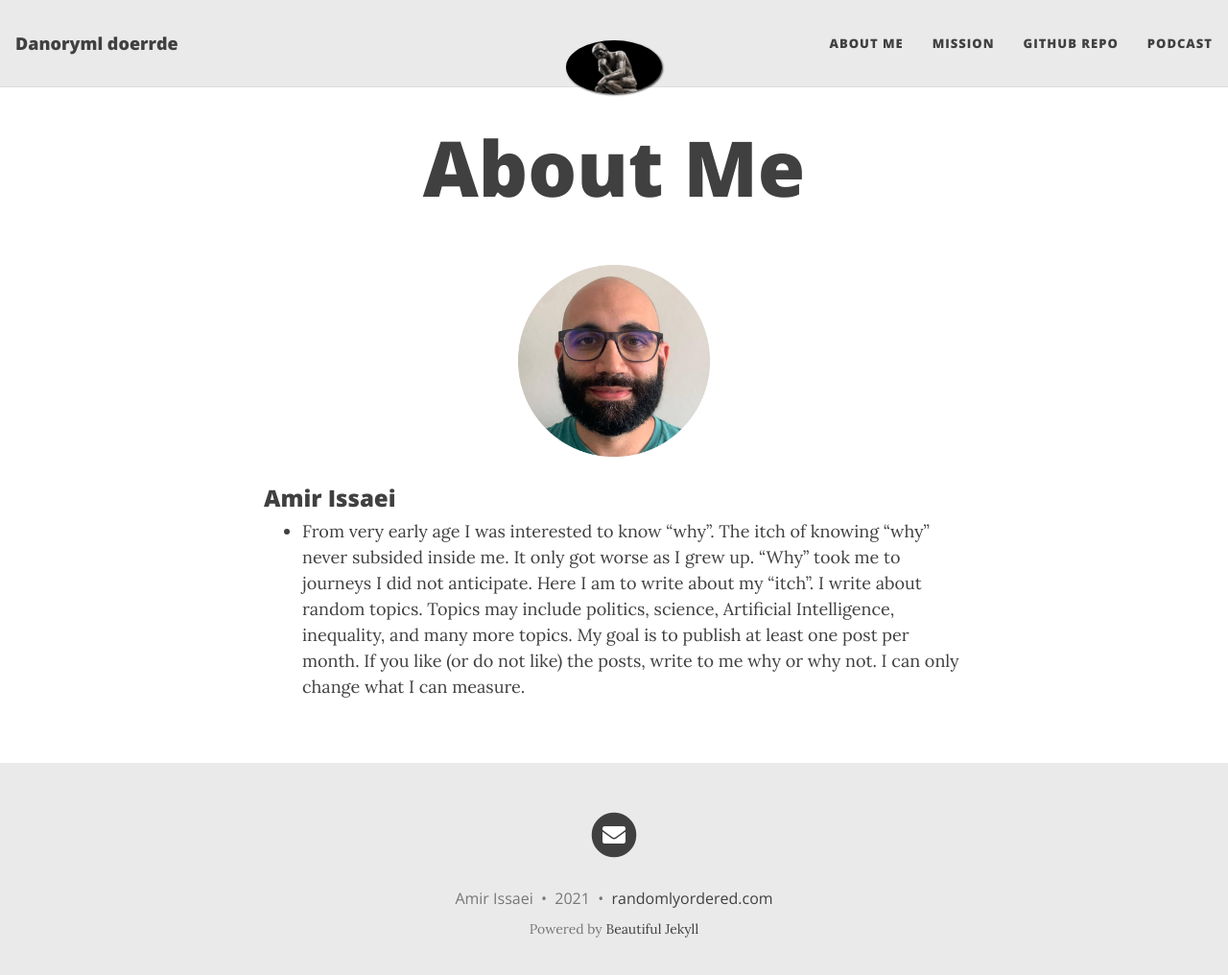
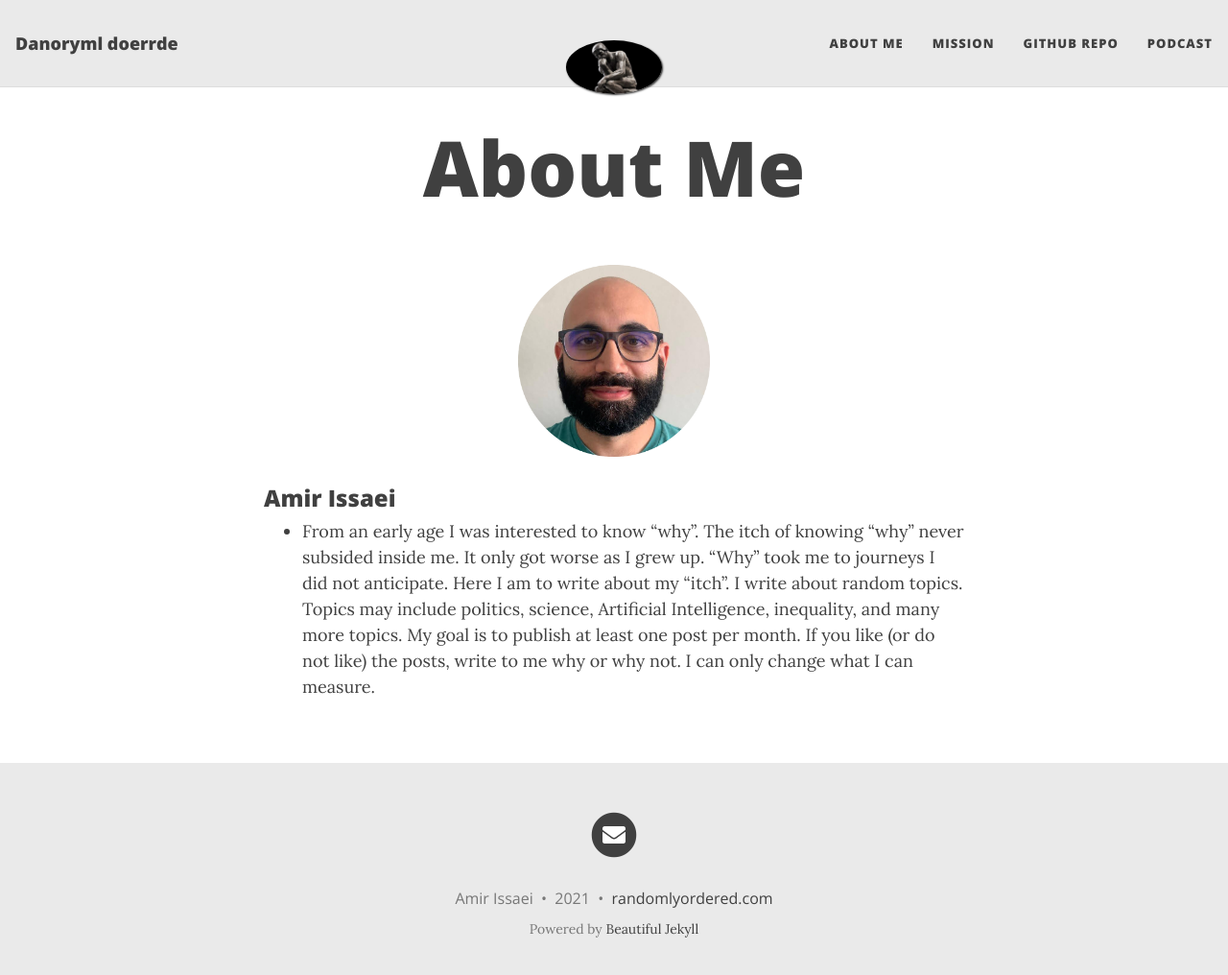
Before and after one commit to aissaei/randomlyordered.github.io, a Jekyll site: the page built from aboutme.md, in a window 1280 px wide and 1029 px high. Shown: the top 1016 px of the window at 96% size. Built offline with Jekyll 4.4.1, drawn with Linux system fonts in a browser that asks for light colours; nearby versions of some CDN libraries.

Commit message:
fixed about me

```diff
--- a/aboutme.md
+++ b/aboutme.md
@@ -7,4 +7,4 @@
 
 ### Amir Issaei
 
-- From very early age I was interested to know "why". The itch of knowing "why" never subsided inside me. It only got worse as I grew up. "Why" took me to journeys I did not anticipate. Here I am to write about my "itch". I write about random topics. Topics may include politics, science, Artificial Intelligence, inequality, and many more topics. My goal is to publish at least one post per month. If you like (or do not like) the posts, write to me why or why not. I can only change what I can measure.
+- From an early age I was interested to know "why". The itch of knowing "why" never subsided inside me. It only got worse as I grew up. "Why" took me to journeys I did not anticipate. Here I am to write about my "itch". I write about random topics. Topics may include politics, science, Artificial Intelligence, inequality, and many more topics. My goal is to publish at least one post per month. If you like (or do not like) the posts, write to me why or why not. I can only change what I can measure.
```
